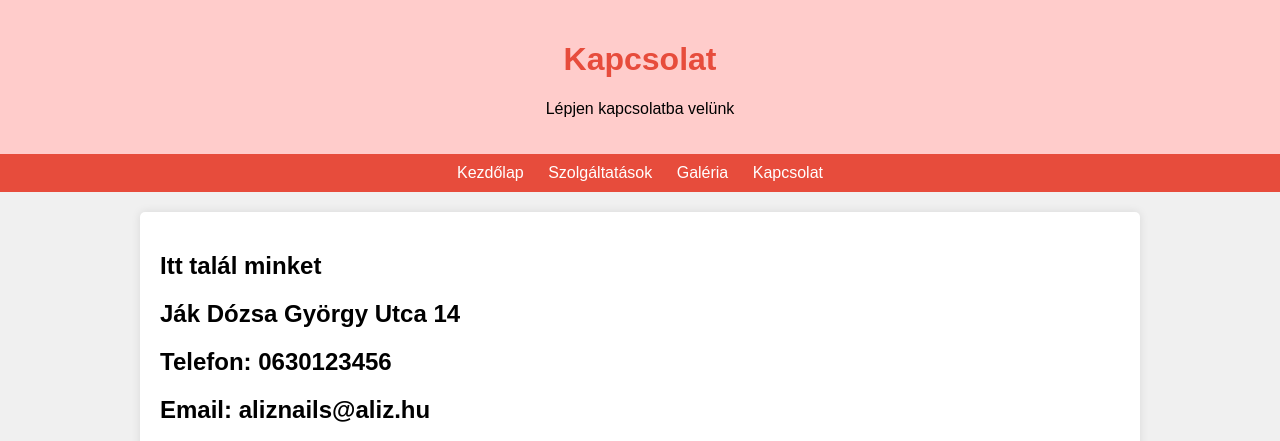
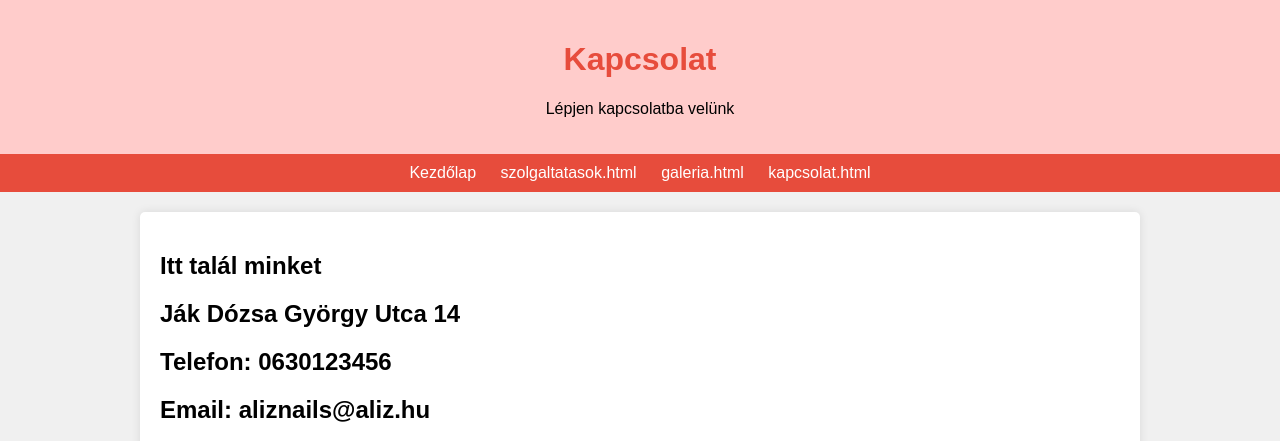
Before and after one commit to Xd1234001/Xd1234001.github.io, a plain HTML site: page kapcsolat.html in a window 1280 px wide. Shown: the top 441 px of the page. Drawn offline with Linux system fonts and the light colour scheme.

Commit message:
Update kapcsolat.html

```diff
--- a/kapcsolat.html
+++ b/kapcsolat.html
@@ -90,10 +90,10 @@
     </header>
 
     <nav>
-        <a href="#">Kezdőlap</a>
-        <a href="#">Szolgáltatások</a>
-        <a href="#">Galéria</a>
-        <a href="#">Kapcsolat</a>
+        <a href="index.html">Kezdőlap</a>
+        <a href="#">szolgaltatasok.html</a>
+        <a href="#">galeria.html</a>
+        <a href="#">kapcsolat.html</a>
     </nav>
 
     <div class="container">
```
